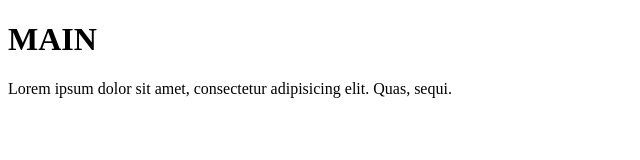
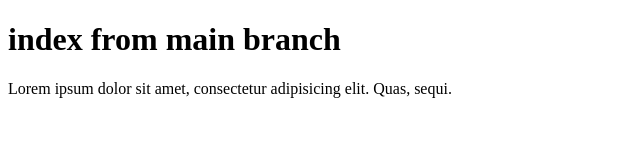
Before and after one commit to a-tatarenkov/lesson-git-branch-13.09-9, a plain HTML site: page index.html in a window 1280 px wide. Shown: the whole page, without its empty margins (0-640 px from the left). Drawn offline with Linux system fonts and the light colour scheme.

Commit message:
ref index.html

```diff
--- a/index.html
+++ b/index.html
@@ -8,7 +8,9 @@
     <title>Document</title>
 </head>
 <body>
-<h1>MAIN</h1>
+
+<h1>index from main branch</h1>
 <p>Lorem ipsum dolor sit amet, consectetur adipisicing elit. Quas, sequi.</p>
+
 </body>
 </html>
```
